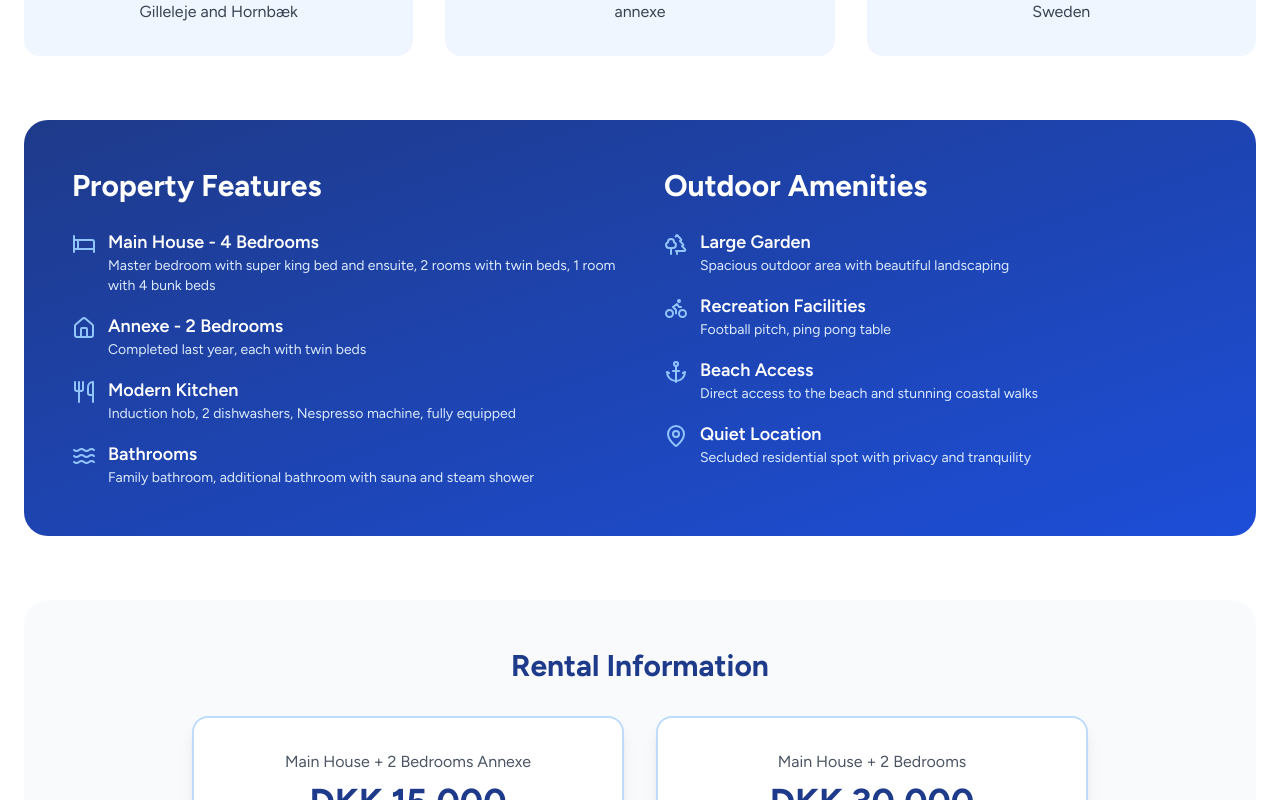
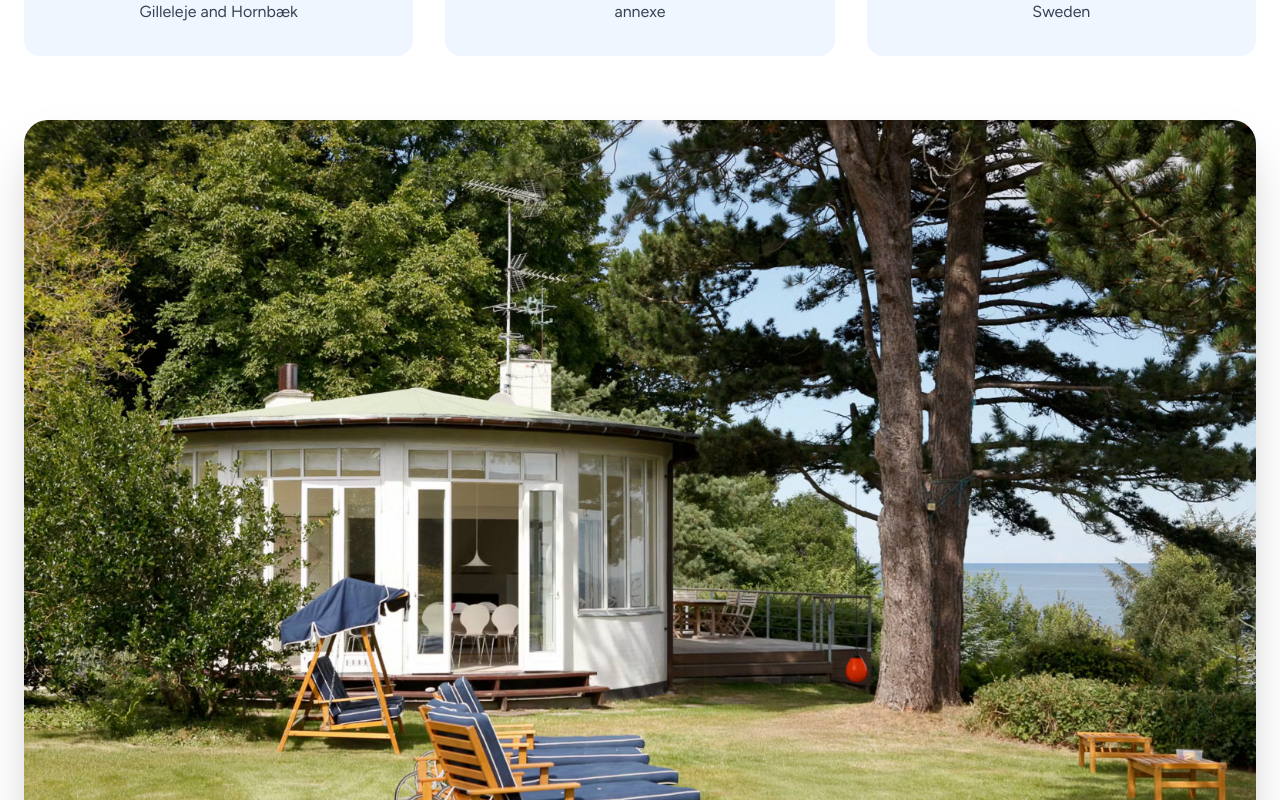
Before and after one commit to RichardMPS/danish-summer-house, a React (Vite) app: page / in a window 1280 px wide. Shown: the part 1220-2020 px from the top of the page. Built offline with nearby package versions, Linux system fonts and the light colour scheme.

Commit message:
Add featured garden image to About section

```diff
--- a/src/App.jsx
+++ b/src/App.jsx
@@ -370,6 +370,15 @@ const DanishSummerHouse = () => {
                 Breathtaking views across the straits to Sweden
               </p>
             </div>
+          </div>
+
+          {/* Featured Property Image */}
+          <div className="mb-16">
+            <img
+              src="/danish-summer-house/images/SolkrogenHeroShot.jpg"
+              alt="Beachfront summer house garden with sea views - Danish Summer House North Zealand"
+              className="w-full h-auto rounded-3xl shadow-2xl"
+            />
           </div>
 
           {/* Property Description */}
```
Also changed, not shown: public/images/SolkrogenHeroShot.jpg (added).
